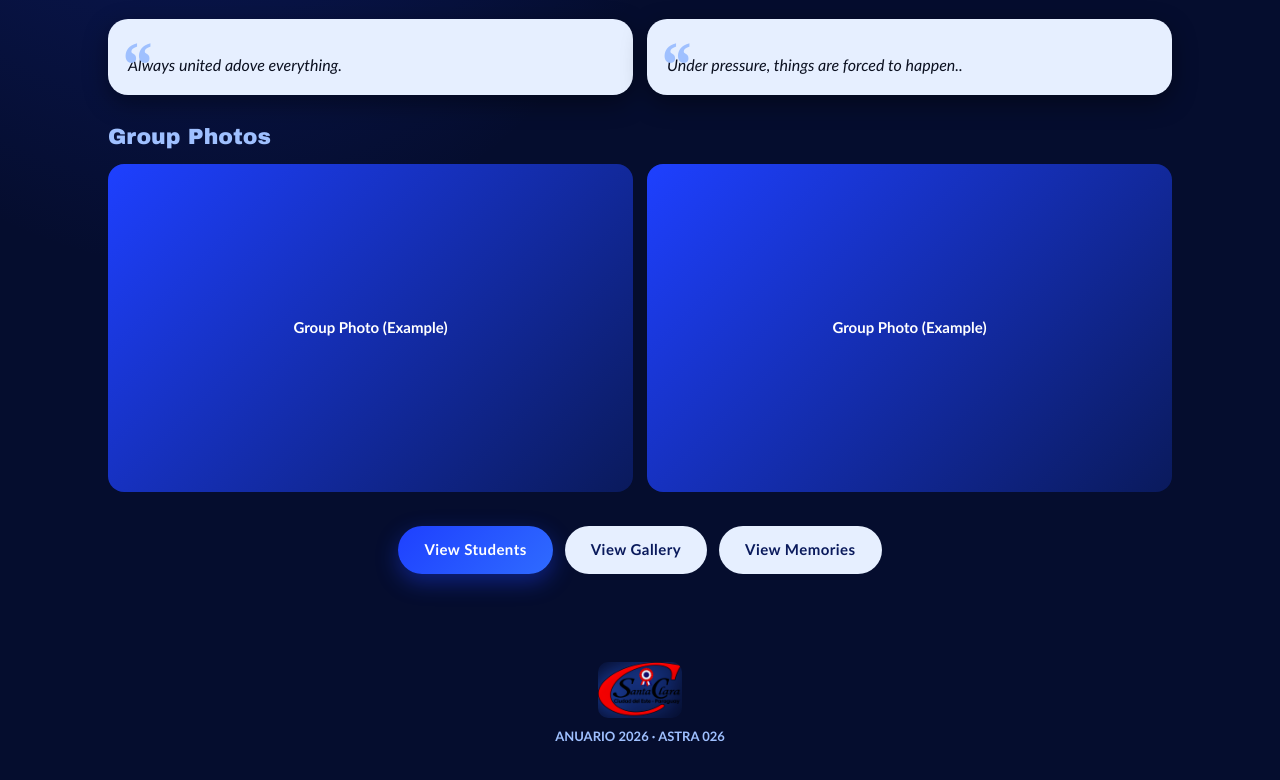
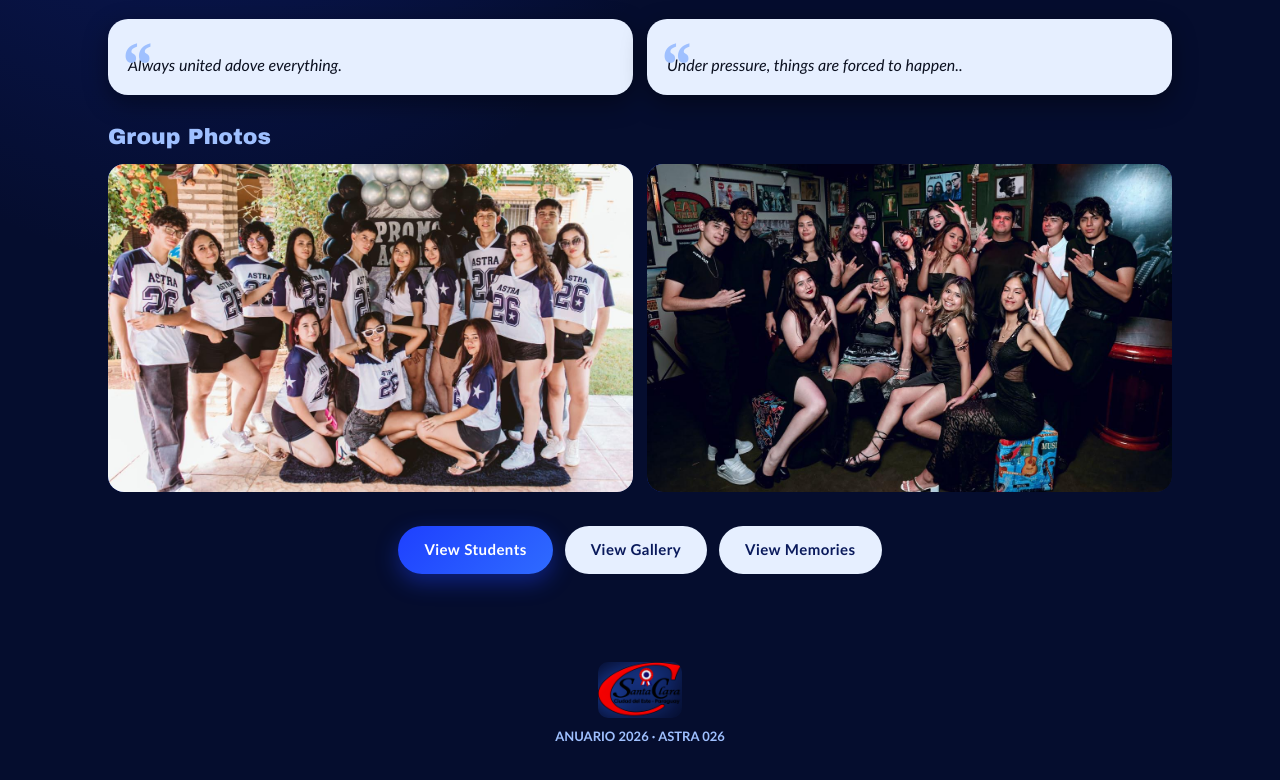
Before and after one commit to zTqku/Anuario-Astra, a plain HTML site: page index.html in a window 1280 px wide. Shown: the part 1538-2318 px from the top of the page. Drawn offline with Linux system fonts and the light colour scheme.

Commit message:
Update index.html

```diff
--- a/index.html
+++ b/index.html
@@ -26,8 +26,8 @@
   </div>
   <h2 class="gh rv">Group Photos</h2>
   <div class="grid w">
-    <div class="ph w rv"><span>Group Photo (Example)</span><img src="images/galeria/grupal-1.jpg" alt="Group Photo 1" onerror="this.remove()"></div>
-    <div class="ph w rv"><span>Group Photo (Example)</span><img src="images/galeria/grupal-2.jpg" alt="Group Photo 2" onerror="this.remove()"></div>
+    <div class="ph w rv"><span>Group Photo (Example)</span><img src="images/galeria/grupal1.jpg" alt="Group Photo 1" onerror="this.remove()"></div>
+    <div class="ph w rv"><span>Group Photo (Example)</span><img src="images/galeria/grupal2.jpg" alt="Group Photo 2" onerror="this.remove()"></div>
   </div>
   <div class="cta rv"><a class="btn" href="alumnos.html">View Students</a><a class="btn alt" href="galeria.html">View Gallery</a><a class="btn alt" href="recuerdos.html">View Memories</a></div>
 </section>
```
